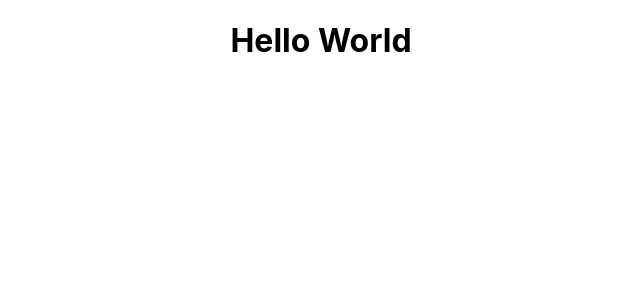
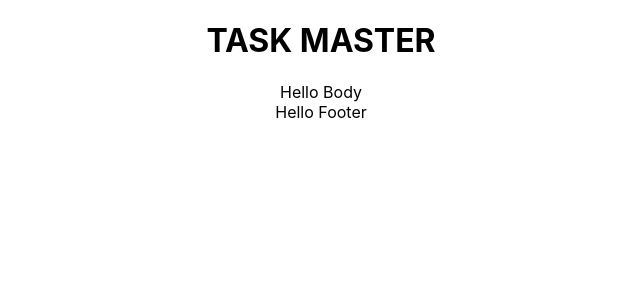
Before and after one commit to YarixaR/task-master, a React (Create React App) app: page / in a window 1280 px wide. Shown: the top 300 px of the page, without its empty margins (319-959 px from the left). Built offline with nearby package versions, Linux system fonts and the light colour scheme.

Commit message:
components

```diff
--- a/public/index.html
+++ b/public/index.html
@@ -14,7 +14,7 @@
       manifest.json provides metadata used when your web app is installed on a
       user's mobile device or desktop. See https://developers.google.com/web/fundamentals/web-app-manifest/
     -->
-    <link rel="manifest" href="%PUBLIC_URL%/manifest.json" />
+
     <!--
       Notice the use of %PUBLIC_URL% in the tags above.
       It will be replaced with the URL of the `public` folder during the build.
--- a/src/App.js
+++ b/src/App.js
@@ -1,9 +1,15 @@
 import './App.css';
+import Header from './components/Header';
+import Home from './components/Home';
+import Footer from './components/Footer';
+
 
 function App() {
   return (
     <div className="App">
-      <h1>Hello World</h1>
+      <Header />
+      <Home />
+      <Footer />
     </div>
   );
 }
--- a/src/components/Footer.js
+++ b/src/components/Footer.js
@@ -0,0 +1,9 @@
+
+function Footer() {
+
+    return (
+        <div>Hello Footer</div>
+    )
+}
+
+export default Footer
--- a/src/components/Header.js
+++ b/src/components/Header.js
@@ -0,0 +1,11 @@
+
+function Header() {
+
+    return (
+        <div><h1>TASK MASTER</h1></div>
+    )
+
+}
+
+
+export default Header
--- a/src/components/Home.js
+++ b/src/components/Home.js
@@ -0,0 +1,9 @@
+
+function Home() {
+
+    return (
+        <div>Hello Body</div>
+    )
+}
+
+export default Home
```
